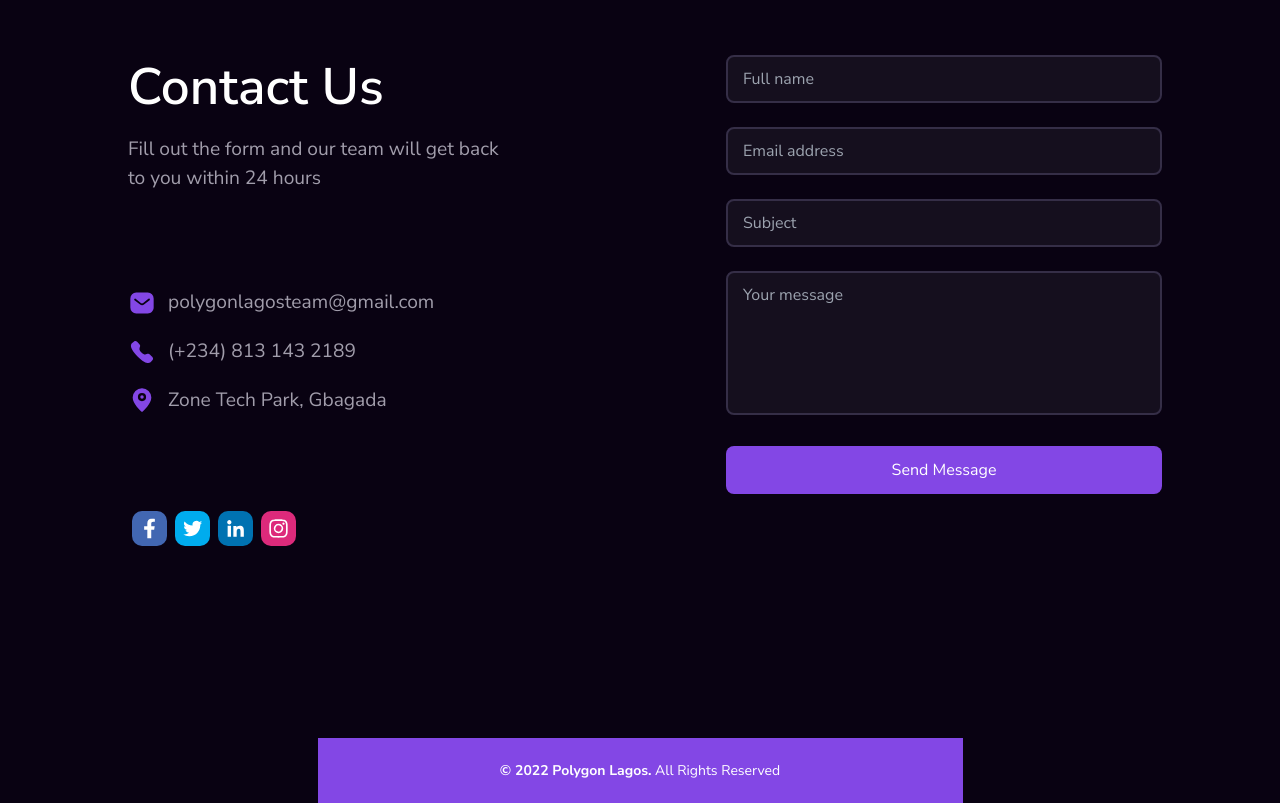
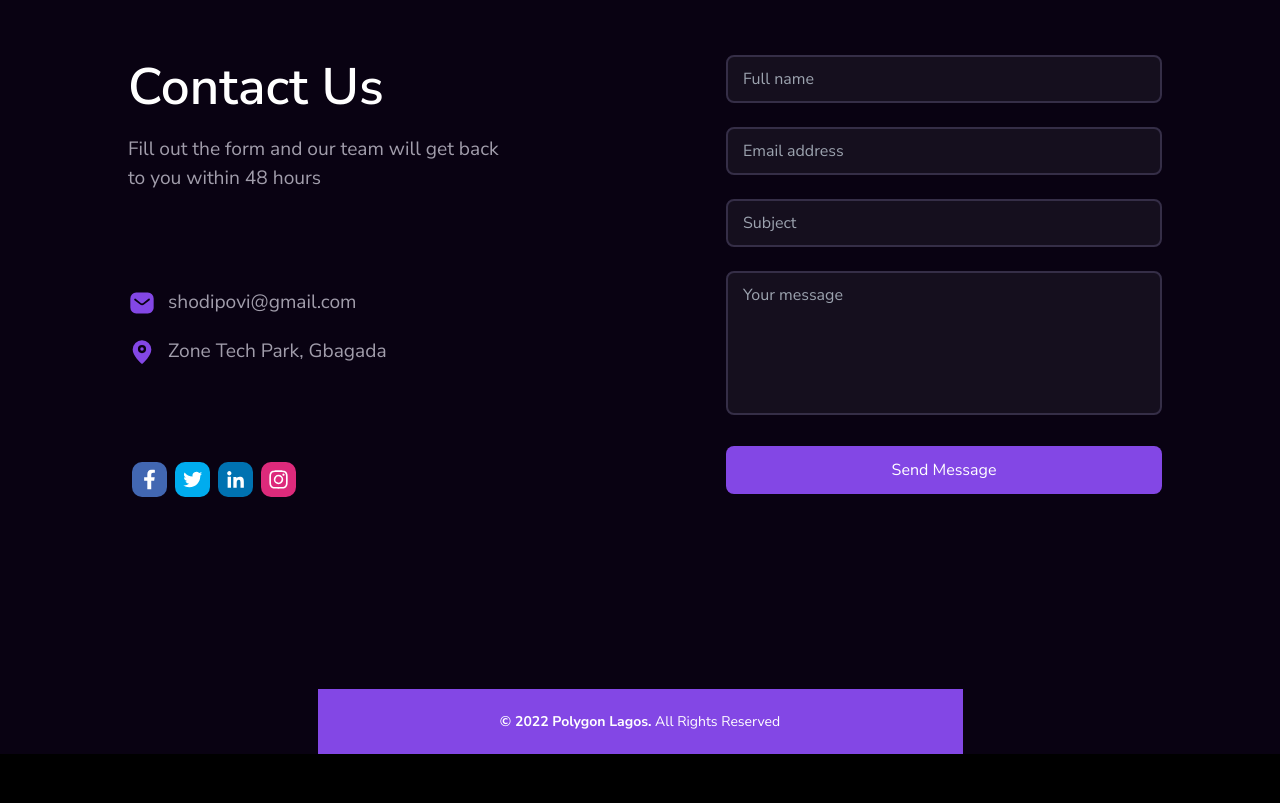
Before and after one commit to Developerayo/PolygonLagos, a Next.js app: page / in a window 1280 px wide. Shown: the part 3820-4623 px from the top of the page. After the commit the page ends 4574 px from the top, so only its background shows below. Built offline with nearby package versions, Linux system fonts and the light colour scheme; a web font is replaced by a local one.

Commit message:
chore: small contact stuff

```diff
--- a/components/ContactUs.tsx
+++ b/components/ContactUs.tsx
@@ -34,13 +34,13 @@ const ContactDetail = () => {
       <div className="mb-24 mt-20 lg:mt-0 text-[#A19DAB] ">
         <div className={style_2}>
           <Message className={style_1} />
-          <span className={style_3}>polygonlagosteam@gmail.com</span>
+          <span className={style_3}>shodipovi@gmail.com</span>
         </div>
 
-        <div className={style_2}>
+        {/* <div className={style_2}>
           <Call className={style_1} />
-          <span className={style_3}>{"(+234) 813 143 2189"}</span>
-        </div>
+          <span className={style_3}>{"(+1) 000 0000 000"}</span>
+        </div> */}
 
         <div className={style_2}>
           <Location className={style_1} />
@@ -86,7 +86,7 @@ const ContactHeading = () => {
         Contact Us
       </h1>
       <p className="font-['Nunito_Sans'] font-[400] text-[1.2rem] leading-[1.8rem] text-[#A19DAB] ">
-        Fill out the form and our team will get back to you within 24 hours
+        Fill out the form and our team will get back to you within 48 hours
       </p>
     </>
   );
```
